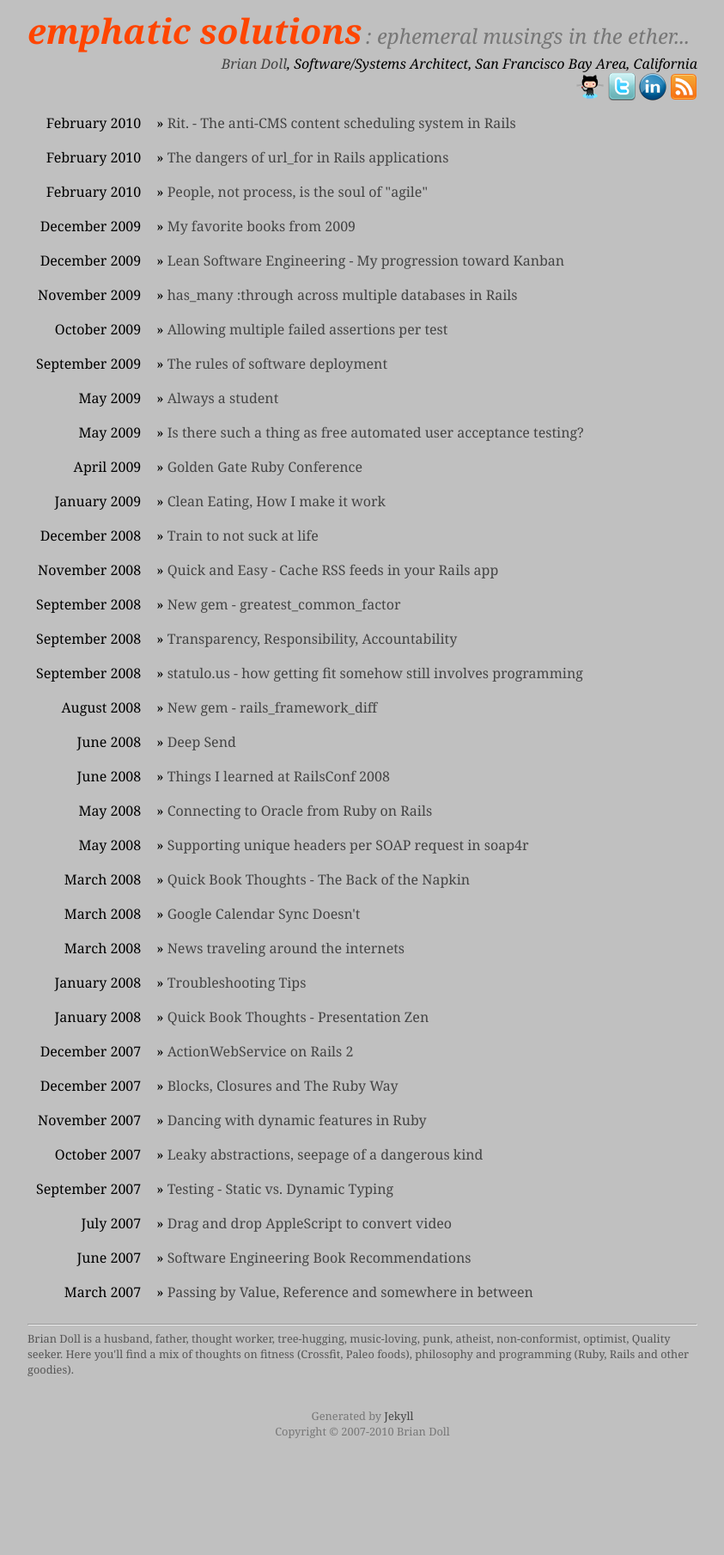
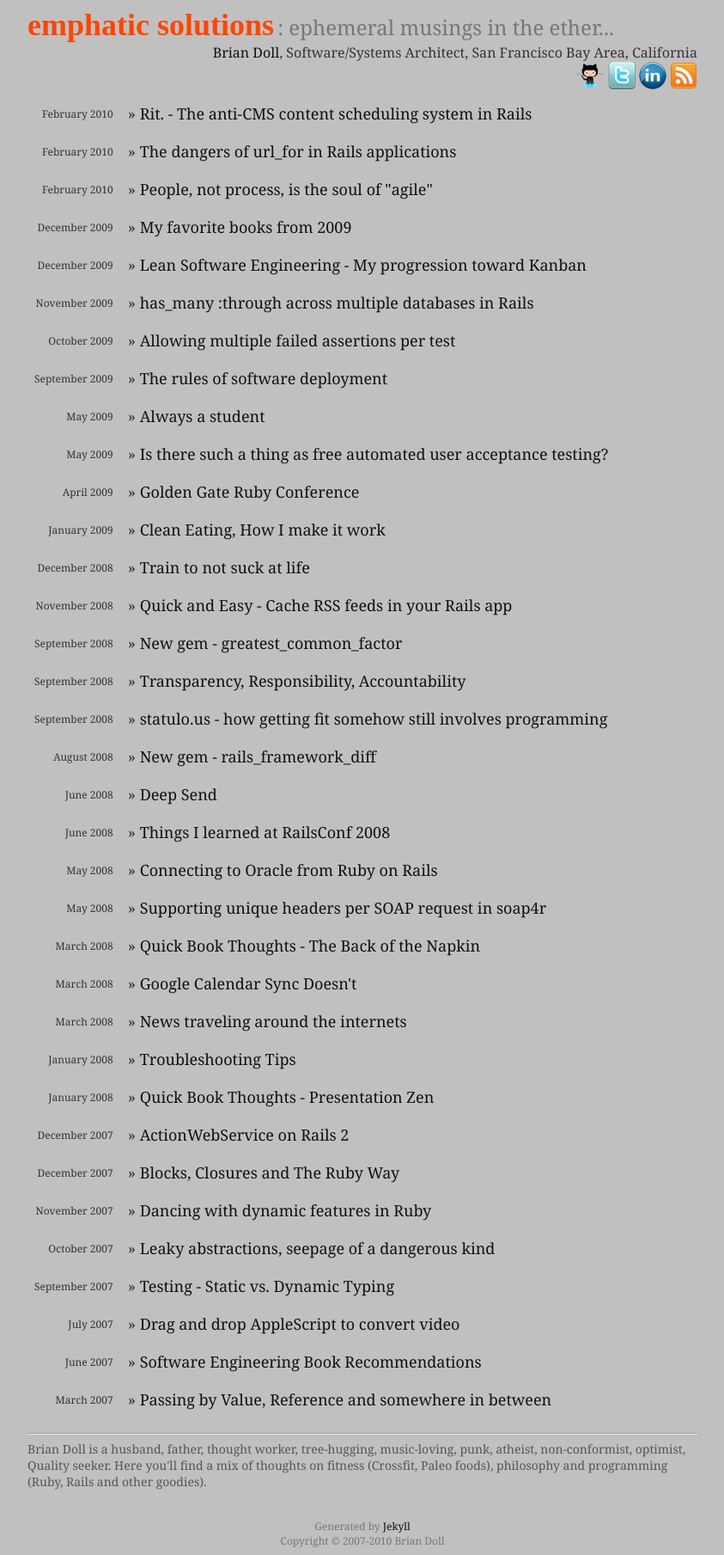
Before and after one commit to briandoll/briandoll.github.com, a Jekyll site: the page built from index.html, in a window 1280 px wide. Shown: the whole page at 86% size, without its empty margins (218-1061 px from the left). Built offline with Jekyll 4.4.1, drawn with Linux system fonts in a browser that asks for light colours; before the commit the page ends 1682 px from its top, so only the background shows below that.

Commit message:
trying out typekit.com for fonts on my blog

```diff
--- a/_layouts/default.html
+++ b/_layouts/default.html
@@ -8,6 +8,8 @@
   <meta name="author" content="Brian Doll" />
   <link href="http://feeds.feedburner.com/EmphaticSolutions" rel="alternate" title="Brian Doll : emphatic solutions" type="application/atom+xml" />
 	<link rel="Shortcut Icon" href="/images/favicon.ico" type="image/x-icon" />
+	<script type="text/javascript" src="http://use.typekit.com/pda0arc.js"></script>
+  <script type="text/javascript">try{Typekit.load();}catch(e){}</script>
 	<link rel="stylesheet" href="/css/base.css" type="text/css" media="screen, projection" />
 	<link rel="stylesheet" href="/css/syntax.css" type="text/css" media="screen, projection" />
 </head>
--- a/css/base.css
+++ b/css/base.css
@@ -5,21 +5,23 @@
 version: 2.5.1
 */
 
-body { 	background-color: silver;
-	font: 16px "Georgia", sans-serif;
+body {
+	background-color: silver;
+	font-family: "museo-1", "Georgia", serif;
+	font-weight: 500;
+	font-size: 16px;
 }
 
 #title a {
-	font-size: 250%;
-	font-weight: bold;
-	font-style: italic;
+	font-family: "museo-2";
+	font-size: 36px;
+	font-weight: 700;
 	color: #FF4500;
 	text-decoration: none;
 }
 
 #subtitle {
-	font-size:150%;
-	font-style: italic;
+	font-size: 24px;
 	color: #777777;
 }
 
@@ -27,14 +29,24 @@
 	width: 780px;
 	margin: 0px auto 0px;
 	padding: 0px;
-
+	font-weight: 500;
+	color: #333333;
 }
 
 #personal-info {
+	font-size: 16px;
 	text-align: right;
-	font-size: 100%;
-	font-style: italic;
 	text-decoration: none;
+}
+
+.date {
+	font-size: 12px;
+	font-weight: 500;
+}
+
+.index-post-links {
+	font-size: 18px;
+	font-weight: 500;
 }
 
 #icons {
@@ -42,7 +54,7 @@
 }
 
 a {
-	color: #444444;
+	color: #111111;
 	text-decoration: none;
 }
 
@@ -52,55 +64,56 @@
 
 #bio {
 	color: #555555;
-	font-size: 80%;
+	font-size: 14px;
 }
 
 #ft {
-	font-size: 80%;
 	text-align: center;
 	color: #777777;
+	font-size: 12px;
 }
 
 /* base.css, part of YUI's CSS Foundation */
 h1 {
-        /*18px via YUI Fonts CSS foundation*/
-        font-size:138.5%;
-		color: #222222;
+	font-size: 24px;
+	font-weight: 700;
+	color: #1C7DB2;
 }
+
 h2 {
-        /*16px via YUI Fonts CSS foundation*/
-        font-size:123.1%;
+	font-size: 20px;
+	font-weight: 700;
+	color: #1C7DB2;
 }
 h2 a {
-	text-decoration: underline;
+
 }
 h3 {
-        /*14px via YUI Fonts CSS foundation*/
-        font-size:108%;
 }
 h1,h2,h3 {
         /* top & bottom margin based on font size */
         margin:1em 0;
-		font-style: italic;
 }
-h1,h2,h3,h4,h5,h6,strong {
-        /*bringing boldness back to headers and the strong element*/
-        font-weight:bold;
-		color: #444444;
+
+strong {
+	font-weight: 700;
 }
+
 abbr,acronym {
         /*indicating to users that more info is available */
         border-bottom:1px dotted #000;
         cursor:help;
 }
+
 em {
-        /*bringing italics back to the em element*/
-        font-style:italic;
+        font-weight: 700;
 }
+
 blockquote,ul,ol,dl {
         /*giving blockquotes and lists room to breath*/
         margin:1em;
 }
+
 ol,ul,dl {
         /*bringing lists on to the page with breathing room */
         margin-left:2em;
--- a/index.html
+++ b/index.html
@@ -4,6 +4,6 @@
 ---
   <table border="0">
     {% for post in site.posts %}
-      <tr><td align="right">{{ post.date | date(post.date,'%B %Y') }}</span></td><td> &raquo; <a href="{{ post.url }}">{{ post.title }}</a></td></tr>
+      <tr><td align="right" class="date">{{ post.date | date(post.date,'%B %Y') }}</span></td><td class="index-post-links"> &raquo; <a href="{{ post.url }}">{{ post.title }}</a></td></tr>
     {% endfor %}
   </table>
```
